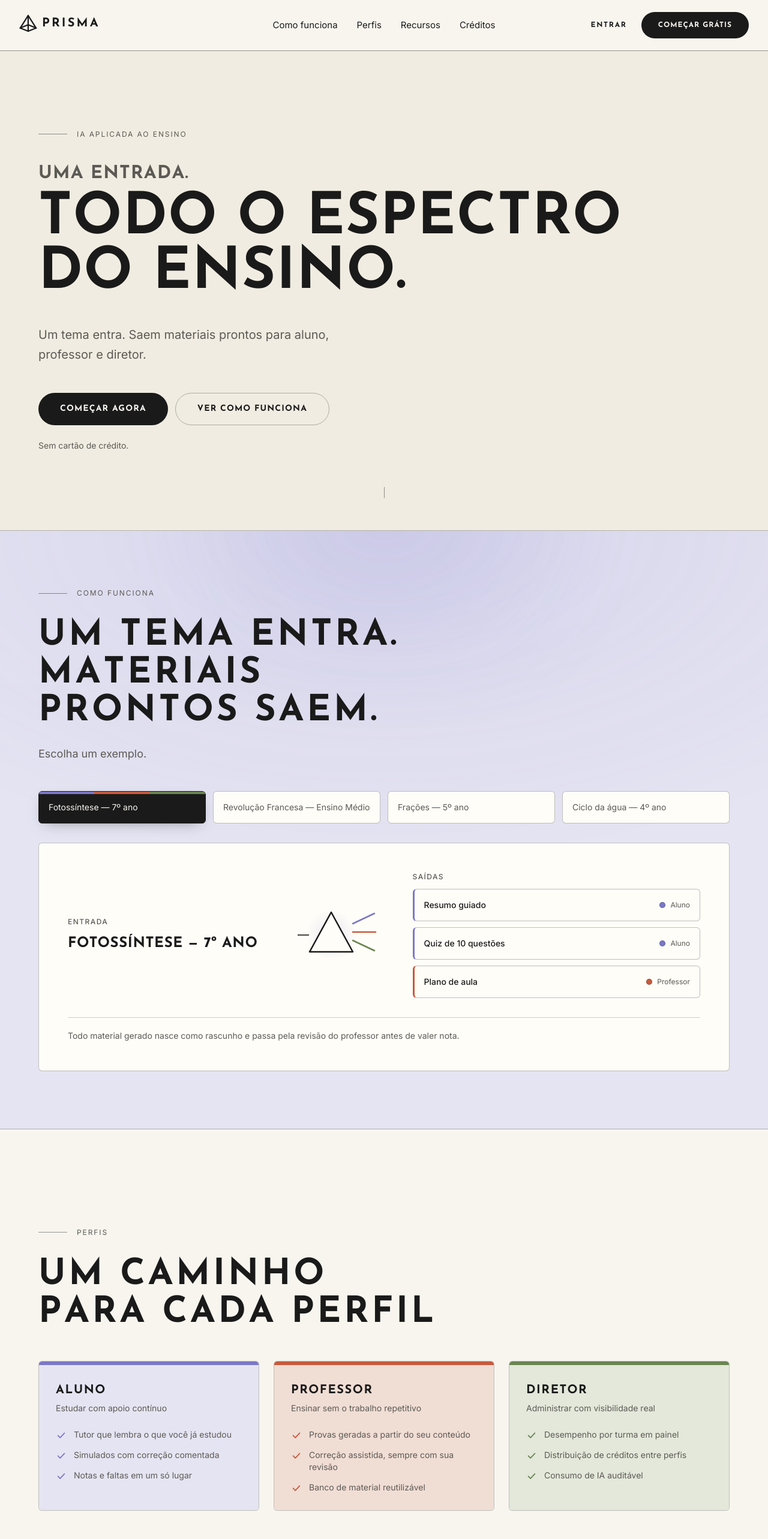
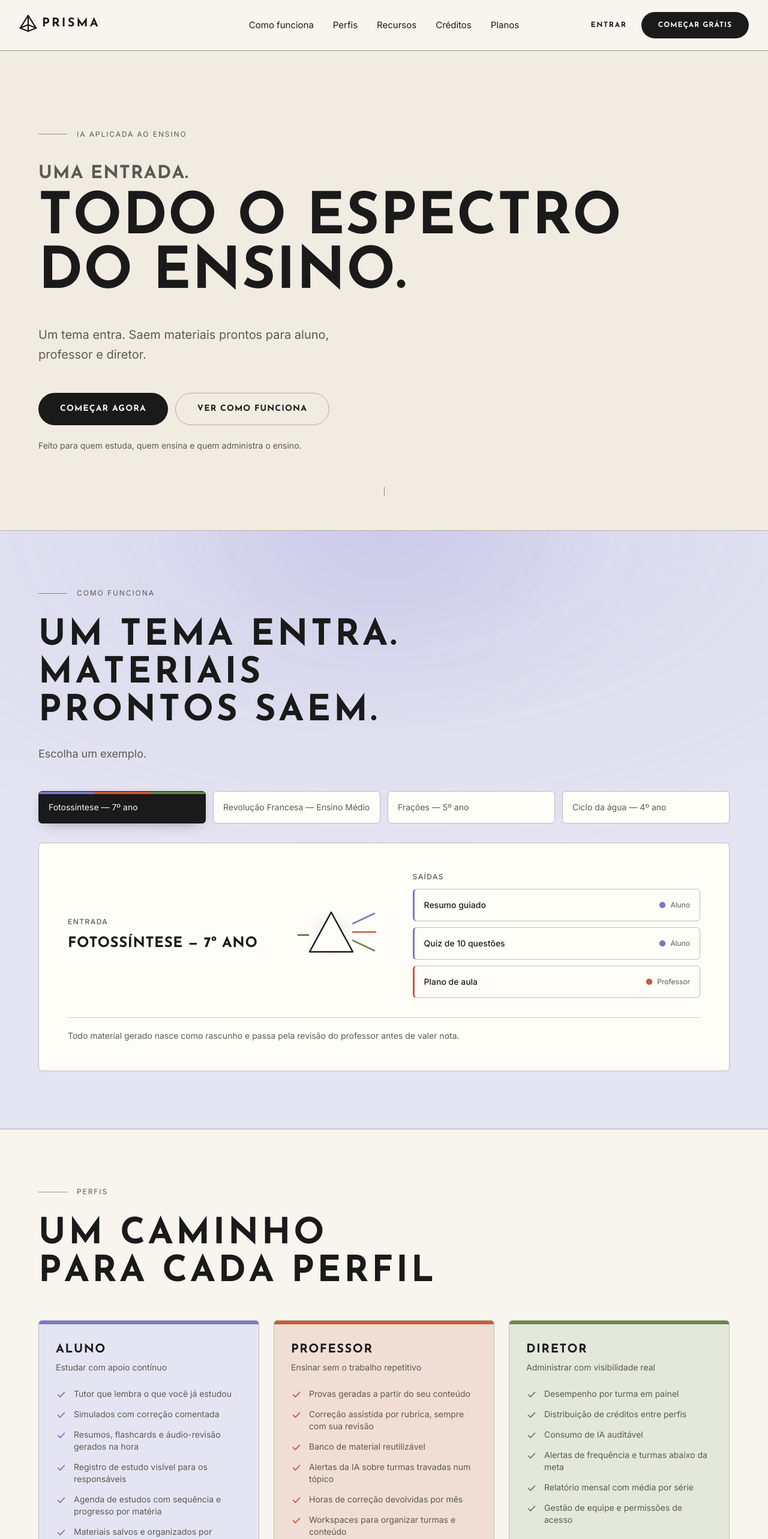
Before and after one commit to AndreGustavoms/PrismaTest, a React (Vite) app in the folder frontend/: page / in a window 1280 px wide. Shown: the top 2566 px of the page at 60% size. Built offline with nearby package versions, Linux system fonts and the light colour scheme.

Commit message:
feat(landing): substitui depoimentos por planos de tokens individuais

```diff
--- a/frontend/src/App.tsx
+++ b/frontend/src/App.tsx
@@ -5,7 +5,7 @@ import { MotorRefracao } from './components/feature/MotorRefracao'
 import { Perfis } from './components/feature/Perfis'
 import { Recursos } from './components/feature/Recursos'
 import { Creditos } from './components/feature/Creditos'
-import { Depoimentos } from './components/feature/Depoimentos'
+import { Planos } from './components/feature/Planos'
 import { ChamadaFinal } from './components/feature/ChamadaFinal'
 
 /**
@@ -33,7 +33,7 @@ function App() {
         <Perfis />
         <Recursos />
         <Creditos />
-        <Depoimentos />
+        <Planos />
         <ChamadaFinal />
 
       </main>
--- a/frontend/src/components/feature/Creditos.tsx
+++ b/frontend/src/components/feature/Creditos.tsx
@@ -1,20 +1,19 @@
 import { motion } from 'motion/react'
 import { Secao } from '../ui/Secao'
-import { AoEntrar } from '../ui/Animar'
+import { ItemAnimado, ListaAnimada } from '../ui/Animar'
 import { Titulo3D } from '../ui/Titulo3D'
-import { creditos, perfis } from '../../content/landing'
+import { creditos } from '../../content/landing'
 import { SUAVE } from '../ui/movimento'
 
 /**
- * Distribuição ilustrativa do saldo entre os perfis.
- * Fonte única: alimenta tanto a barra quanto a legenda abaixo dela,
- * para as duas nunca divergirem.
+ * Cor de destaque por plano - mesmas do espectro de perfil, usadas
+ * aqui só como identidade visual do card, sem relação com perfil.
  */
-const distribuicao = [
-  { perfilId: 'aluno', perfil: perfis[0], valor: '54.000', pct: '45%' },
-  { perfilId: 'professor', perfil: perfis[1], valor: '42.000', pct: '35%' },
-  { perfilId: 'diretor', perfil: perfis[2], valor: '24.000', pct: '20%' },
-].map((f) => ({ ...f, cor: f.perfil.corVar }))
+const corPorPlano: Record<string, string> = {
+  Prisma: 'var(--color-aluno)',
+  'Prisma Pro': 'var(--color-professor)',
+  'Prisma Ultra': 'var(--color-diretor)',
+}
 
 /** Explica o modelo de créditos e a distribuição pelo diretor. */
 export function Creditos() {
@@ -24,9 +23,6 @@ export function Creditos() {
         <div>
           {/* Mesma régua de capítulo das demais seções */}
           <div className="flex items-center gap-4 text-texto-secundario">
-            <span className="fonte-display text-sm font-bold tracking-[0.2em]">
-              04
-            </span>
             <span className="h-px w-12 bg-contorno-forte" />
             <span className="text-xs tracking-[0.16em] uppercase">
               {creditos.etiqueta}
@@ -66,19 +62,14 @@ export function Creditos() {
           </ul>
         </div>
 
-        {/* Ilustracao da distribuicao do saldo */}
-        <AoEntrar className="rounded-lg border border-contorno bg-superficie p-7 sm:p-8">
-          <div className="flex items-baseline justify-between">
-            <span className="text-sm text-texto-secundario">Saldo da instituição</span>
-            <span className="text-sm text-sucesso">ativo</span>
-          </div>
-          <p className="fonte-display mt-2 text-4xl">
-            120.000 <span className="text-lg text-texto-secundario">créditos</span>
-          </p>
+        {/* Comparativo animado de valor entre os planos individuais */}
+        <div className="rounded-lg border border-contorno bg-superficie p-7 sm:p-8">
+          <h3 className="fonte-display text-lg">{creditos.comparativoPlanos.titulo}</h3>
 
           {/*
-            A barra preenche da esquerda para a direita ao entrar na tela,
-            deixando a proporcao entre os perfis legivel no movimento.
+            Uma barra só, repartida por plano - a largura de cada
+            trecho é proporcional ao limite de uso, então a barra
+            inteira já comunica a progressão antes mesmo da tabela.
           */}
           <motion.div
             aria-hidden="true"
@@ -88,41 +79,67 @@ export function Creditos() {
             viewport={{ once: true, margin: '-80px' }}
             variants={{ visivel: { transition: { staggerChildren: 0.12 } } }}
           >
-            {distribuicao.map((faixa) => (
+            {creditos.comparativoPlanos.linhas.map((linha) => (
               <motion.span
-                key={faixa.perfilId}
-                style={{ backgroundColor: faixa.cor }}
+                key={linha.plano}
+                style={{ backgroundColor: corPorPlano[linha.plano] }}
                 variants={{
                   oculto: { width: 0 },
-                  visivel: { width: faixa.pct },
+                  visivel: { width: `${(parseFloat(linha.limite) / 271) * 100}%` },
                 }}
                 transition={{ duration: 0.7, ease: SUAVE }}
               />
             ))}
           </motion.div>
 
-          <ul className="mt-6 space-y-3">
-            {distribuicao.map(({ perfil, valor, pct }) => (
-              <li key={perfil.id} className="flex items-center justify-between text-sm">
+          <ListaAnimada className="mt-6" intervalo={0.1}>
+            <ItemAnimado>
+              <table className="w-full border-collapse text-sm">
+                <thead>
+                  <tr className="border-b border-borda text-left text-xs tracking-widest text-texto-secundario uppercase">
+                    <th className="pb-3 font-medium">Plano</th>
+                    <th className="pb-3 font-medium">Preço</th>
+                    <th className="pb-3 font-medium">Limite de uso</th>
+                    <th className="pb-3 font-medium">Economia</th>
+                  </tr>
+                </thead>
+                <tbody>
+                  {creditos.comparativoPlanos.linhas.map((linha) => (
+                    <tr key={linha.plano} className="border-b border-borda last:border-0">
+                      <td className="py-3.5 font-medium">
                         <span className="flex items-center gap-2.5">
                           <span
                             aria-hidden="true"
                             className="h-2.5 w-2.5 rounded-full"
-                    style={{ backgroundColor: perfil.corVar }}
+                            style={{ backgroundColor: corPorPlano[linha.plano] }}
                           />
-                  <span className="text-texto-secundario">{perfil.nome}</span>
+                          {linha.plano}
                         </span>
-                <span className="tabular-nums">
-                  {valor} <span className="text-texto-secundario">({pct})</span>
+                      </td>
+                      <td className="py-3.5 tabular-nums text-texto-secundario">{linha.preco}</td>
+                      <td className="py-3.5 tabular-nums text-texto-secundario">{linha.limite}</td>
+                      <td className="py-3.5 tabular-nums">
+                        {linha.economia === 'referência' ? (
+                          <span className="text-xs tracking-wide text-texto-secundario uppercase">
+                            {linha.economia}
                           </span>
-              </li>
+                        ) : (
+                          <span className="fonte-display text-xs font-bold text-sucesso">
+                            ↓ {linha.economia}
+                          </span>
+                        )}
+                      </td>
+                    </tr>
                   ))}
-          </ul>
+                </tbody>
+              </table>
+            </ItemAnimado>
+          </ListaAnimada>
 
           <p className="mt-6 border-t border-borda pt-4 text-xs text-texto-secundario">
-            Números ilustrativos. O saldo real vem do ledger de créditos.
+            {creditos.comparativoPlanos.apoio}
           </p>
-        </AoEntrar>
+        </div>
       </div>
     </Secao>
   )
--- a/frontend/src/components/feature/Depoimentos.tsx
+++ /dev/null
@@ -1,49 +0,0 @@
-import { Card } from '../ui/Card'
-import { ItemAnimado, ListaAnimada } from '../ui/Animar'
-import { Secao, TituloSecao } from '../ui/Secao'
-import { depoimentos } from '../../content/landing'
-
-/**
- * Prova social.
- * Os cards estão propositalmente vazios: substitua por relatos reais
- * coletados na instituição antes de publicar. Não preencha com texto
- * fictício apresentado como depoimento verdadeiro.
- */
-export function Depoimentos() {
-  return (
-    <Secao fundo="professor">
-      <TituloSecao
-        numero="05"
-        etiqueta="Depoimentos"
-        titulo="Quem usa, conta"
-        clima="professor"
-      />
-
-      <ListaAnimada className="mt-12 grid gap-6 md:grid-cols-3">
-        {depoimentos.map((item) => (
-          <ItemAnimado key={item.autor}>
-            <Card className="h-full border-dashed border-contorno-forte">
-              <p className="text-sm leading-relaxed text-texto-secundario italic">
-                {item.texto}
-              </p>
-              <div className="mt-6 flex items-center gap-3 border-t border-borda pt-4">
-                <span
-                  aria-hidden="true"
-                  className="flex h-9 w-9 items-center justify-center rounded-full bg-superficie-alt text-xs text-texto-secundario"
-                >
-                  ?
-                </span>
-                <span className="text-sm">
-                  <span className="block font-medium">{item.autor}</span>
-                  <span className="block text-xs text-texto-secundario">
-                    {item.papel}
-                  </span>
-                </span>
-              </div>
-            </Card>
-          </ItemAnimado>
-        ))}
-      </ListaAnimada>
-    </Secao>
-  )
-}
--- /dev/null
+++ b/frontend/src/components/feature/Planos.tsx
@@ -0,0 +1,88 @@
+import { Button } from '../ui/Button'
+import { Card } from '../ui/Card'
+import { ItemAnimado, ListaAnimada } from '../ui/Animar'
+import { Secao, TituloSecao } from '../ui/Secao'
+import { planos } from '../../content/landing'
+import { ENTRADA_APP } from '../../content/destinos'
+
+/** Planos de tokens do aluno individual, à parte do plano institucional. */
+export function Planos() {
+  return (
+    <Secao id="planos" fundo="branco">
+      <TituloSecao
+        etiqueta={planos.etiqueta}
+        titulo={planos.titulo}
+        descricao={planos.descricao}
+        clima="neutro"
+      />
+      <p className="mt-3 max-w-xl text-sm text-texto-secundario">{planos.baseComum}</p>
+
+      <ListaAnimada className="mt-12 grid items-start gap-6 md:grid-cols-3">
+        {planos.itens.map((plano) => (
+          <ItemAnimado key={plano.id}>
+            <Card
+              interativo
+              brilho={plano.destaque ? 'rgb(123 120 200 / 0.35)' : undefined}
+              className={[
+                'flex h-full flex-col p-9 sm:p-10',
+                /*
+                  O plano do meio ganha borda cheia e leve elevação: é o
+                  "recomendado", sem precisar de um selo escrito para
+                  isso ficar claro.
+                */
+                plano.destaque ? 'border-texto shadow-[0_12px_32px_-16px_rgb(26_26_26_/_0.35)]' : '',
+              ].join(' ')}
+            >
+              <p className="text-xs font-medium tracking-[0.12em] text-texto-secundario uppercase">
+                {plano.nome}
+              </p>
+              <p className="mt-2 text-sm text-texto-secundario">{plano.resumo}</p>
+
+              <p className="fonte-display mt-8 text-4xl whitespace-nowrap">
+                {plano.preco}
+                <span className="text-lg text-texto-secundario">{plano.periodo}</span>
+              </p>
+
+              {/* Limite de uso: métrica principal do plano, isolada dos demais benefícios */}
+              <p className="mt-5 rounded-md bg-superficie-alt px-3.5 py-2.5 text-sm font-medium">
+                {plano.itens[0]}
+              </p>
+
+              <ul className="mt-6 flex-1 space-y-4.5">
+                {plano.itens.slice(1).map((item) => (
+                  <li key={item} className="flex gap-3 text-sm">
+                    <svg
+                      width="18"
+                      height="18"
+                      viewBox="0 0 20 20"
+                      fill="none"
+                      aria-hidden="true"
+                      className="mt-0.5 shrink-0 text-texto"
+                    >
+                      <path
+                        d="M4 10.5l4 4 8-8.5"
+                        stroke="currentColor"
+                        strokeWidth="2"
+                        strokeLinecap="round"
+                        strokeLinejoin="round"
+                      />
+                    </svg>
+                    <span className="text-texto-secundario">{item}</span>
+                  </li>
+                ))}
+              </ul>
+
+              <Button
+                href={ENTRADA_APP}
+                variant={plano.destaque ? 'primary' : 'secondary'}
+                className="mt-10 w-full"
+              >
+                Escolher {plano.nome}
+              </Button>
+            </Card>
+          </ItemAnimado>
+        ))}
+      </ListaAnimada>
+    </Secao>
+  )
+}
--- a/frontend/src/components/layout/Rodape.tsx
+++ b/frontend/src/components/layout/Rodape.tsx
@@ -1,5 +1,5 @@
 import { LogoComNome } from '../ui/Logo'
-import { contatos, marca, rodape, statusSistema } from '../../content/landing'
+import { contatos, marca, rodape } from '../../content/landing'
 
 /** Rodape com navegacao em colunas. */
 export function Rodape() {
@@ -73,19 +73,10 @@ export function Rodape() {
           ))}
         </div>
 
-        <div className="mt-14 flex flex-col items-start justify-between gap-4 border-t border-contorno pt-6 sm:flex-row sm:items-center">
+        <div className="mt-14 border-t border-contorno pt-6">
           <p className="text-sm text-texto-secundario">
             &copy; {ano} {marca.nome}. Todos os direitos reservados.
           </p>
-
-          {/* Indicador de disponibilidade */}
-          <span className="inline-flex items-center gap-2 rounded-full border border-texto/25 px-4 py-1.5 text-[11px] font-semibold tracking-widest text-texto uppercase">
-            <span
-              aria-hidden="true"
-              className="h-2 w-2 rounded-full bg-sucesso"
-            />
-            {statusSistema}
-          </span>
         </div>
       </div>
     </footer>
--- a/frontend/src/content/landing.ts
+++ b/frontend/src/content/landing.ts
@@ -14,6 +14,7 @@ export const navegacao = [
   { rotulo: 'Perfis', href: '#perfis' },
   { rotulo: 'Recursos', href: '#recursos' },
   { rotulo: 'Créditos', href: '#creditos' },
+  { rotulo: 'Planos', href: '#planos' },
 ]
 
 export const hero = {
@@ -23,7 +24,7 @@ export const hero = {
     'Um tema entra. Saem materiais prontos para aluno, professor e diretor.',
   ctaPrimario: 'Começar agora',
   ctaSecundario: 'Ver como funciona',
-  apoio: 'Sem cartão de crédito.',
+  apoio: 'Feito para quem estuda, quem ensina e quem administra o ensino.',
 }
 
 /**
@@ -78,7 +79,10 @@ export const perfis = [
     itens: [
       'Tutor que lembra o que você já estudou',
       'Simulados com correção comentada',
-      'Notas e faltas em um só lugar',
+      'Resumos, flashcards e áudio-revisão gerados na hora',
+      'Registro de estudo visível para os responsáveis',
+      'Agenda de estudos com sequência e progresso por matéria',
+      'Materiais salvos e organizados por matéria',
     ],
   },
   {
@@ -89,8 +93,11 @@ export const perfis = [
     tintVar: 'var(--color-terracotta-tint)',
     itens: [
       'Provas geradas a partir do seu conteúdo',
-      'Correção assistida, sempre com sua revisão',
+      'Correção assistida por rubrica, sempre com sua revisão',
       'Banco de material reutilizável',
+      'Alertas da IA sobre turmas travadas num tópico',
+      'Horas de correção devolvidas por mês',
+      'Workspaces para organizar turmas e conteúdo',
     ],
   },
   {
@@ -103,15 +110,13 @@ export const perfis = [
       'Desempenho por turma em painel',
       'Distribuição de créditos entre perfis',
       'Consumo de IA auditável',
+      'Alertas de frequência e turmas abaixo da meta',
+      'Relatório mensal com média por série',
+      'Gestão de equipe e permissões de acesso',
     ],
   },
 ]
 
-/**
- * Quatro recursos, não seis: a landing vende o essencial.
- * O restante (chave protegida, painel por turma) entra na página
- * de produto, quando existir.
- */
 export const recursos = [
   {
     titulo: 'Motor multi-modelo',
@@ -123,13 +128,79 @@ export const recursos = [
   },
   {
     titulo: 'Créditos auditáveis',
-    descricao: 'Débito só depois de uma resposta entregue.',
+    descricao: 'Consumo de IA visível por perfil.',
   },
   {
     titulo: 'Revisão do professor',
     descricao: 'Conteúdo de IA nasce rascunho. Quem ensina aprova.',
   },
+  {
+    titulo: 'Dados criptografados',
+    descricao: 'Conversas e histórico do aluno são criptografados de ponta a ponta, isolados por instituição.',
+  },
+  {
+    titulo: 'Painel por turma',
+    descricao: 'Progresso, engajamento e uso de IA visíveis por turma, em tempo real.',
+  },
 ]
+
+/**
+ * Planos de tokens do aluno individual - independente do plano
+ * institucional (ver `creditos`). O aluno começa no mínimo e pode
+ * subir de plano quando quiser, sem depender da escola.
+ *
+ * Preço e volume de tokens ainda não definidos: "x" é placeholder,
+ * não publique com valor real até a precificação fechar.
+ */
+export const planos = {
+  etiqueta: 'Planos',
+  titulo: 'Comece no mínimo. Suba quando quiser.',
+  descricao:
+    'Três planos de tokens para quem estuda por conta própria. Sem contrato, sem fidelidade.',
+  /** Comum aos três planos - não repetir dentro de cada card. */
+  baseComum: 'Todo plano inclui tutor com memória, simulados com correção e histórico de estudo.',
+  itens: [
+    {
+      id: 'prisma',
+      nome: 'Prisma',
+      resumo: 'Para testar o tutor e organizar os estudos',
+      preco: 'R$ 39,99',
+      periodo: '/mês',
+      destaque: false,
+      itens: [
+        '100% do limite padrão de uso',
+        'Resumos, flashcards e áudio-revisão gerados na hora',
+        'Agenda de estudos com sequência e progresso por matéria',
+      ],
+    },
+    {
+      id: 'prisma-pro',
+      nome: 'Prisma Pro',
+      resumo: 'Para quem estuda todo dia e não quer esperar',
+      preco: 'R$ 64,99',
+      periodo: '/mês',
+      destaque: true,
+      itens: [
+        '71% a mais de limite de uso que o Prisma',
+        'Respostas do tutor com prioridade',
+        'Plano de estudo semanal gerado pela IA',
+      ],
+    },
+    {
+      id: 'prisma-ultra',
+      nome: 'Prisma Ultra',
+      resumo: 'Para quem quer o tutor no limite',
+      preco: 'R$ 99,99',
+      periodo: '/mês',
+      destaque: false,
+      itens: [
+        '171% a mais de limite de uso que o Prisma',
+        'Acesso aos modelos de IA mais avançados do motor',
+        'Suporte prioritário',
+      ],
+    },
+  ],
+} as const
 
 export const creditos = {
   etiqueta: 'Créditos',
@@ -138,32 +209,25 @@ export const creditos = {
     'Um saldo por assinatura. A escola decide quanto cada perfil usa.',
   pontos: [
     'Distribuição ajustável por perfil e turma',
-    'Débito somente após resposta entregue',
-    'Histórico de consumo por período',
+    'Consumo monitorado em tempo real',
+    'Alerta quando um perfil está perto do limite',
   ],
+  /**
+   * Comparação de valor entre os 3 planos individuais (ver `planos`).
+   * "economia" é o custo por unidade de limite de uso, medido contra
+   * o Prisma - por isso o Prisma aparece com 0%. Números derivados do
+   * preço e do limite de cada plano; não são estimativa de marketing.
+   */
+  comparativoPlanos: {
+    titulo: 'Quanto mais o plano, mais barato o limite de uso',
+    linhas: [
+      { plano: 'Prisma', preco: 'R$ 39,99', limite: '100%', economia: 'referência' },
+      { plano: 'Prisma Pro', preco: 'R$ 64,99', limite: '171%', economia: '5%' },
+      { plano: 'Prisma Ultra', preco: 'R$ 99,99', limite: '271%', economia: '7,7%' },
+    ],
+    apoio: 'Economia por unidade de limite de uso, comparada ao Prisma.',
+  },
 }
-
-/**
- * Depoimentos: placeholders até a instituição coletar relatos reais.
- * Não publique com texto fictício apresentado como real.
- */
-export const depoimentos = [
-  {
-    texto: 'Espaço reservado para o relato de um professor da rede.',
-    autor: 'Nome do professor',
-    papel: 'Professor — a preencher',
-  },
-  {
-    texto: 'Espaço reservado para o relato de um aluno usuário do tutor.',
-    autor: 'Nome do aluno',
-    papel: 'Aluno — a preencher',
-  },
-  {
-    texto: 'Espaço reservado para o relato da direção da instituição.',
-    autor: 'Nome do diretor',
-    papel: 'Diretor — a preencher',
-  },
-]
 
 export const ctaFinal = {
   titulo: 'Pronto para começar?',
@@ -191,9 +255,6 @@ export const contatos = [
   },
 ]
 
-/** Indicador de disponibilidade exibido no rodapé. */
-export const statusSistema = 'Plataforma operacional'
-
 export const rodape = {
   colunas: [
     {
@@ -203,6 +264,7 @@ export const rodape = {
         { rotulo: 'Perfis', href: '#perfis' },
         { rotulo: 'Recursos', href: '#recursos' },
         { rotulo: 'Créditos', href: '#creditos' },
+        { rotulo: 'Planos', href: '#planos' },
       ],
     },
     {
```
Lines whose indentation alone changed are shown as unchanged.
